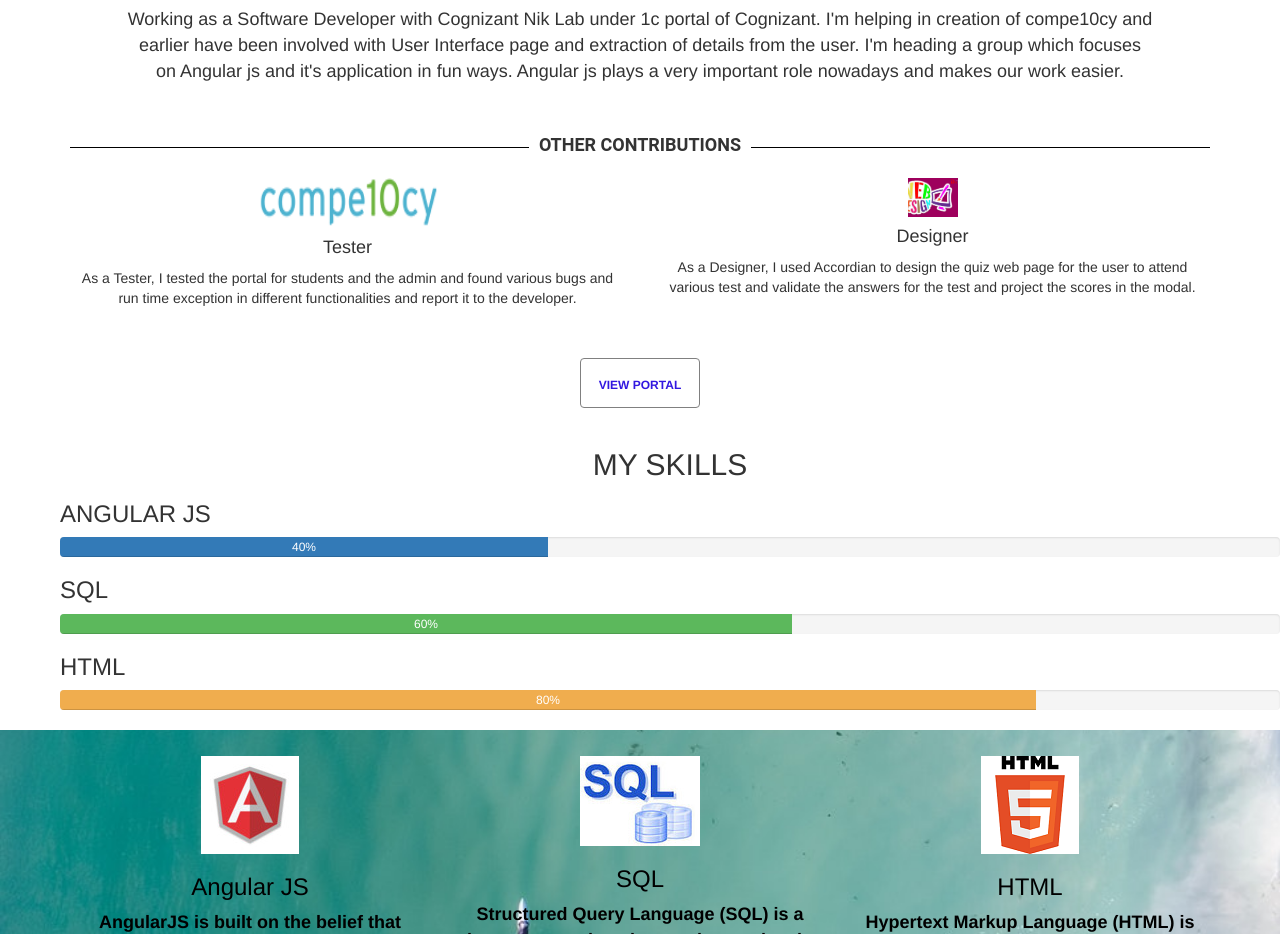
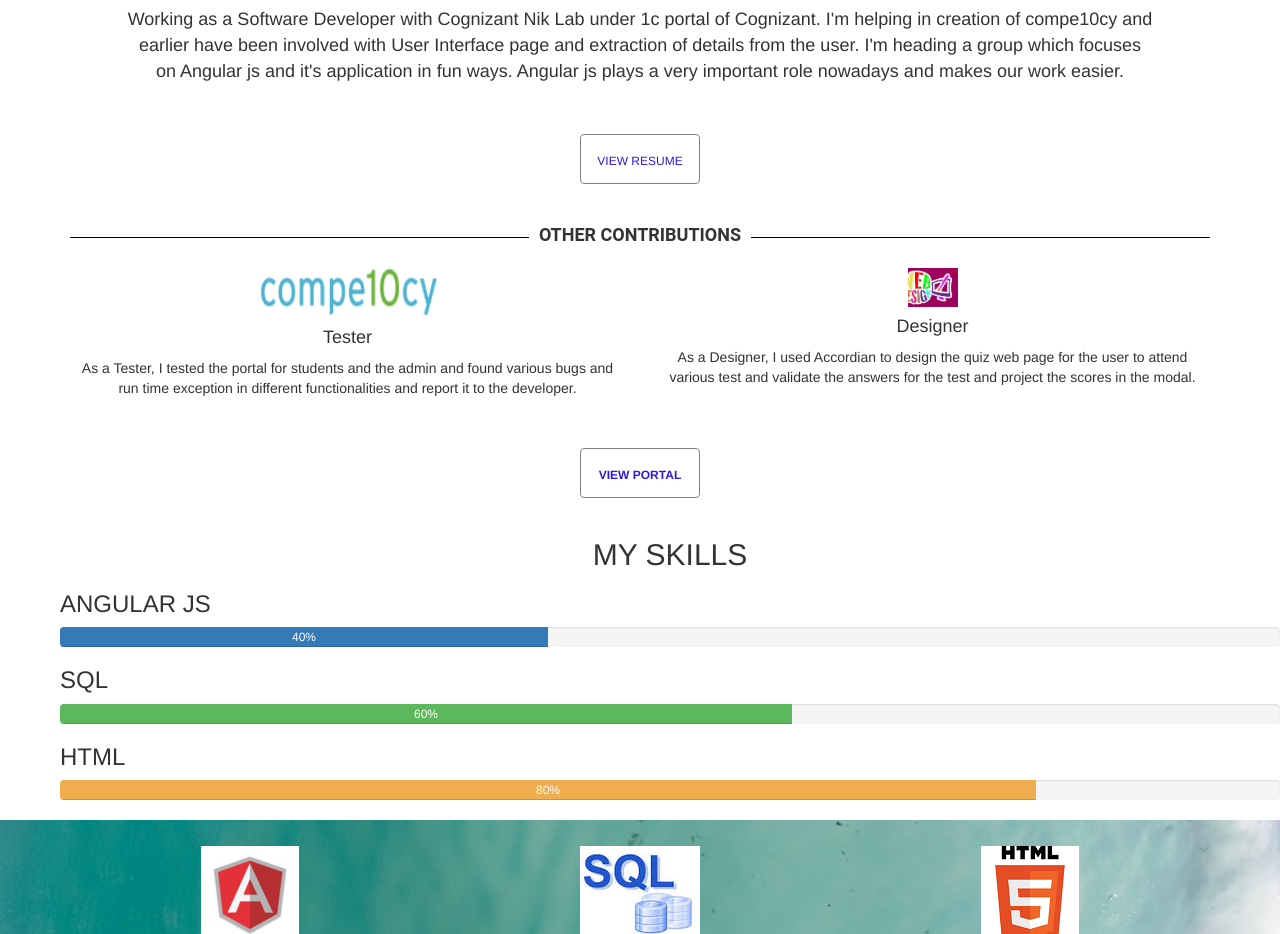
Before and after one commit to aarthi3011/rthi-priyanka.github.io, a plain HTML site: page index.html in a window 1280 px wide. Shown: the part 802-1736 px from the top of the page. Drawn offline with nearby package versions, Linux system fonts and the light colour scheme.

Commit message:
Update index.html

```diff
--- a/index.html
+++ b/index.html
@@ -175,6 +175,11 @@ width:150px;
                 <br />
 
 </div>
+             <div class="resume text-center">
+                    <a href="#" class="btn button" onclick="location.href = 'Resume.html';"<b style="color:#3218e0">VIEW RESUME</b></a>
+                </div>
+                <br />
+                <br />
 
 
                 <h4 class="other"><span id="contri"><b>OTHER CONTRIBUTIONS</b></span></h4>
```
